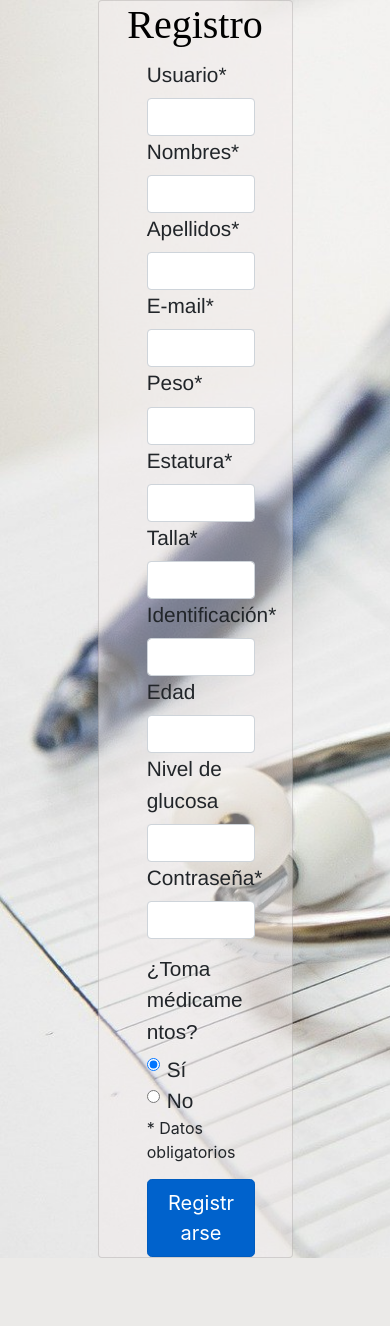
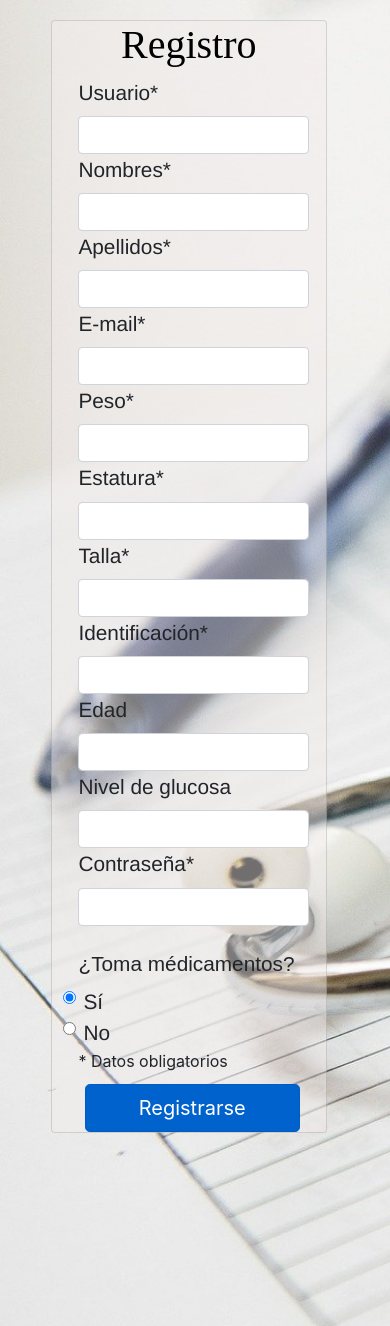
Before and after one commit to freedom97/cs-dt-healthcare-pdg, a Django app: page /register/ in a window 390 px wide. Before the commit the page ends 1258 px from the top, so only its background shows below. Run offline with Django 3.2, Linux system fonts and the light colour scheme; some libraries are stand-ins or nearby versions.

Commit message:
responsive template login and register

```diff
--- a/apps/login/urls.py
+++ b/apps/login/urls.py
@@ -17,6 +17,8 @@ urlpatterns = [
      path('doctor/get-data-fitbit-weight/', views.getDataFitbitWeight),
      path('doctor/log-out-user/', views.logOutUser),
      path('doctor/show-patient/', views.showPatient),
+     # path('doctor/show-anomaly/',views.getAnomaly),
+
 
      # functions from the patient.html
      path('patient/generate-report/', views.initategatherin),
@@ -24,4 +26,6 @@ urlpatterns = [
      path('patient/get-data-fitbit-food/', views.getDataFitbitFoods),
      path('patient/get-data-fitbit-weight/', views.getDataFitbitWeight),
      path('patient/log-out-user/', views.logOutUser),
+     # path('patient/show-anomaly/',views.getAnomaly),
+
 ]
--- a/apps/login/views.py
+++ b/apps/login/views.py
@@ -19,7 +19,7 @@ from fontawesome.fields import IconField
 import datetime
 import sys
 import threading
-"""
+
 import numpy as np
 import matplotlib.pyplot as plt
 import matplotlib.font_manager
@@ -31,7 +31,7 @@ import random
 import warnings
 warnings.filterwarnings('ignore')
 
-"""
+
 sys.path.insert(1, '/python_fitbit_wapi/')
 from .python_fitbit_wapi import gather_keys_oauth2 as Oauth2
 
@@ -40,6 +40,12 @@ from .python_fitbit_wapi import gather_keys_oauth2 as Oauth2
 auth2_client = fitbit.api.Fitbit
 userpatient = User
 urlCSV =""
+fit_statsHR=[]
+fit_statsSteps=[]
+notificationAnomaly=[]
+
+profileFitUsr=pd.DataFrame({})
+
 class LoginHome(FormView):
     template_name = 'login'
     form_class = FormularioLogin
@@ -147,6 +153,11 @@ def Doctor(request):
                 ACCESS_TOKEN = str(server.fitbit.client.session.token['access_token'])
                 REFRESH_TOKEN = str(server.fitbit.client.session.token['refresh_token'])
                 global auth2_client
+                global fit_statsHR
+                global fit_statsSteps
+                fit_statsHR = auth2_client.intraday_time_series('activities/heart', base_date='today', detail_level='1min',start_time='00:00',end_time='23:59')
+                fit_statsSteps = auth2_client.intraday_time_series('activities/steps', base_date='today', detail_level='1min',start_time='00:00',end_time='23:59')
+
                 auth2_client= fitbit.Fitbit(CLIENT_ID, CLIENT_SECRET, oauth2=True, access_token=ACCESS_TOKEN, refresh_token=REFRESH_TOKEN)
                 return render(request,'login/doctor.html')
     return HttpResponseRedirect('/login')
@@ -303,8 +314,9 @@ def initategatherin(request):
     val_listWatr=[]
     val_listGndr=[]
     valu_listAge=[]
-
+    global fit_statsHR
     fit_statsHR = auth2_client.intraday_time_series('activities/heart', base_date='today', detail_level='1min',start_time='00:00',end_time='23:59')
+    global fit_statsSteps
     fit_statsSteps = auth2_client.intraday_time_series('activities/steps', base_date='today', detail_level='1min',start_time='00:00',end_time='23:59')
     fit_statsWater = auth2_client.water_goal()
     fit_statsUsr = auth2_client.user_profile_get()
@@ -327,10 +339,14 @@ def initategatherin(request):
         val_listHR.insert(cont, i['value'])
         cont+=1
     data = {'timeHR':time_listHR,'heart_Rate':val_listHR,'time':time_listSTP,'step_Count':val_listSTP,'full Name':val_listName,'weight':val_listWeig,'height':val_listHeig,'age':valu_listAge,'gender':val_listGndr,'waterLvl':val_listWatr}
+    global profileFitUsr
     profileFitUsr = pd.DataFrame(data)
 
+
+
     global urlCSV
-    urlCSV = '/Users/croos/Onedrive/Escritorio/'+today+'profile.csv'
+    urlCSV ='/Users/ASUS/ICESI/PDG/PDG2/cs-dt-healthcare-plataform/Platform/cs-dt-healthcare-pdg/'+today+'profile.csv'
+    # '/Users/croos/Onedrive/Escritorio/'+today+'profile.csv'
     profileFitUsr.to_csv(urlCSV, \
                 columns=['time','timeHR','heart_Rate','step_Count','full Name','waterLvl','weight','height','age','gender'], \
                 header=True, \
@@ -339,17 +355,49 @@ def initategatherin(request):
     return HttpResponseRedirect("hellow there")
 
 
-"""
+
     # ANOMALY DETECTION
-def dataClean():
-    data=pd.read_csv(urlCSV, sep=";")
+""" def dataClean(DataFrame=profileFitUsr):
+    data=profileFitUsr
+    print(profileFitUsr)
     data=data.drop(['full Name', 'waterLvl', 'weight','height','age','gender'], axis=1)
     df=data
     df=df.drop(['time', 'timeHR'], axis=1)
+    df=df[df.heart_Rate!=0]
     return df
+
+
+def getAnomaly():
+    global profileFitUsr
+
+    resultDF=dataClean(profileFitUsr)
+    # test=101
+    heartInteger=0
+    stepInteger=0
+    step=""
+    heart=""
+    data=[]
+
+
+    accuracyResult=accuracyGlobalDataTest()
+    especificidadResult=especificidadDataTestAnomalias()
+    modelResult=modelOneClassSVM()
+
+    for i in range(len(resultDF.heart_Rate)):
+        if resultDF.heart_Rate[i]>=101:
+            heartInteger=resultDF.heart_Rate[i]
+            stepInteger=resultDF.step_Count[i]
+    heart=str(heartInteger)
+    step=str(stepInteger)
+    data.append(heart)
+    data.append(step)
+    return JsonResponse(data,safe=False)
+
 def dataSetTrain():
     heart1=[]
-    resultDF=dataClean()
+    global profileFitUsr
+
+    resultDF=dataClean(profileFitUsr)
     for i in range(math.floor(len(resultDF.heart_Rate)/2)):
         if (resultDF.heart_Rate[i]<=94):
             heart1.insert(len(heart1),[resultDF.heart_Rate[i],resultDF.step_Count[i]])
@@ -359,7 +407,9 @@ def dataSetTrain():
     return a_train
 def dataSetTest():
     heart2=[]
-    resultDF=dataClean()
+    global profileFitUsr
+    dataFrame=profileFitUsr
+    resultDF=dataClean(dataFrame)
     for i in range(math.floor(len(resultDF.heart_Rate)/2)):
         if (resultDF.heart_Rate[(math.floor(len(resultDF.heart_Rate)/2))+i]<=94):
             heart2.insert(len(heart2),[resultDF.heart_Rate[(math.floor(len(resultDF.heart_Rate)/2))+i],resultDF.step_Count[(math.floor(len(resultDF.heart_Rate)/2))+i]])
@@ -368,19 +418,27 @@ def dataSetTest():
     a2_test[0:3]
     return a2_test
 def dataSetOutliers():
-    resultDF=dataClean()
+    global profileFitUsr
+    dataFrame=profileFitUsr
+    resultDF=dataClean(dataFrame)
     heart3=[]
+    global notificationAnomaly
 
     for i in range(len(resultDF.heart_Rate)):
         if resultDF.heart_Rate[i]>=99:
             heart3.insert(len(heart3),[resultDF.heart_Rate[i],resultDF.step_Count[i]])
+            notificationAnomaly.insert(len(notificationAnomaly),[resultDF.heart_Rate[i],resultDF.step_Count[i]])
     X_outliers=np.array(heart3)
     X_outliers2=np.r_[X_outliers + 4, X_outliers + 2]
     return X_outliers2
 
-clf = OneClassSVM()
-clf.fit(dataSetTrain())
+def getCLF():
+    clf = OneClassSVM()
+    clf.fit(dataSetTrain())
+    return clf
+
 def plot_oneclass_svm(svm):
+    clf=getCLF()
     # Definimos una grilla de puntos sobre la cual vamos a determinar la frontera de detección de anomalías:
     xx, yy = np.meshgrid(np.linspace(-200, 200, 500), np.linspace(-200, 200, 500))
 
@@ -425,6 +483,7 @@ def plot_oneclass_svm(svm):
 
 
 def accuracyDataTraining():
+    clf=getCLF()
      # Calculamos accuracy del training, test positivos y negativos
     y_pred_train = clf.predict(dataSetTrain())
     y_pred_test = clf.predict(dataSetTest())
@@ -436,6 +495,7 @@ def accuracyDataTraining():
    # print("Accuracy del training set: "+str(1-n_error_train/len(a_train ))),print("Recall (normales) del test set: "+str(1-n_error_test/len(a2_test))),print("Especificidad (anomalías) del test set: "+str(1-n_error_outliers/len(X_outliers2))),print("Accuracy del test set entero: "+ str(1-(n_error_test+n_error_outliers)/(len(a2_test)+len(X_outliers2))))
     return accuracyTrainingSet
 def recallDataTestNormales():
+    clf=getCLF()
     y_pred_train = clf.predict(dataSetTrain())
     y_pred_test = clf.predict(dataSetTest())
     y_pred_outliers = clf.predict(dataSetOutliers())
@@ -446,6 +506,7 @@ def recallDataTestNormales():
     return recallDataTestNormales
 
 def especificidadDataTestAnomalias():
+    clf=getCLF()
     y_pred_train = clf.predict(dataSetTrain())
     y_pred_test = clf.predict(dataSetTest())
     y_pred_outliers = clf.predict(dataSetOutliers())
@@ -456,6 +517,7 @@ def especificidadDataTestAnomalias():
     return especificidadAnomaliasTestSet
 
 def accuracyGlobalDataTest():
+    clf=getCLF()
     y_pred_train = clf.predict(dataSetTrain())
     y_pred_test = clf.predict(dataSetTest())
     y_pred_outliers = clf.predict(dataSetOutliers())
@@ -465,6 +527,7 @@ def accuracyGlobalDataTest():
     accuracyTestGlobal=str(1-(n_error_test+n_error_outliers)/(len(dataSetTest())+len(dataSetOutliers())))
     return accuracyTestGlobal
 def modelOneClassSVM():
+    clf=getCLF()
     nu=random.uniform(0,1)
     gamma=random.uniform(0,5)
     accuracyTraining= accuracyDataTraining()
@@ -472,9 +535,8 @@ def modelOneClassSVM():
     especificidad=especificidadDataTestAnomalias()
     accuracyGlobal= accuracyGlobalDataTest()
     clf = OneClassSVM(nu,gamma)
-    if(accuracyTraining=>0.99 and recal=>0.99 and especificidad=>0.99 and accuracyGlobal=>0.99):
+    if(accuracyTraining>=0.99 and recal>=0.99 and especificidad>=0.99 and accuracyGlobal>=0.99):
         clf.fit(dataSetTrain())
     return clf.fit(dataSetTrain())
 
-plot_oneclass_svm(modelOneClassSVM())
-"""
+plot_oneclass_svm(modelOneClassSVM()) """
--- a/static/css/main.css
+++ b/static/css/main.css
@@ -5,20 +5,259 @@ h1{
 }
 body{
 background-color: whitesmoke;
+background-image: url("/static/css/img/inicioSesion.jpg");
 background-size: cover;
-background-image: url("/static/css/img/inicioSesion.jpg");
+
+
+
 }
 
+/* Media query para login */
 #loginForm{
     justify-content: center;
     height: 50%;
     width: 50%;
     margin-left:25% ;
     margin-top: 10%;
-    background-color:rgb(0, 0,0, 0.5) ;
+    background-color:rgba(0, 0, 0, 0.5) ;
 
 
 }
+
+@media screen and (min-width:310px) and (max-width:580px){
+    .text-center {
+        background-image: url("/static/css/img/inicioSesion.jpg");
+        width: 100vw;
+        background-repeat: no-repeat;
+        margin-top: 220%;
+        height: 180%;
+        display: flex;
+
+    }
+    #loginForm{
+        width: 85vw;
+        margin-top: -208%;
+        height: 110vw;
+        display: flex;
+    }
+
+}
+
+@media screen and (min-width:580px) and (max-width:780px){
+    .text-center {
+        background-image: url("/static/css/img/inicioSesion.jpg");
+        width: 100vw;
+        background-repeat: no-repeat;
+        margin-top: 220%;
+        height: 180%;
+        display: flex;
+
+    }
+    #loginForm{
+        width: 80vw;
+        margin-top: -200%;
+        height: 87vw;
+        display: flex;
+    }
+
+}
+
+@media screen and (min-width:760px) and (max-width:1024px){
+    .text-center {
+        background-image: url("/static/css/img/inicioSesion.jpg");
+        width: 100vw;
+        background-repeat: no-repeat;
+        margin-top: 200%;
+        height: auto;
+        display: flex;
+
+    }
+    #loginForm{
+        width: 85vw;
+        margin-top: -188%;
+        height: 45vw;
+        display: flex;
+    }
+
+}
+@media screen and (min-width:1024px) and (max-width:1400px){
+    .text-center {
+        background-image: url("/static/css/img/inicioSesion.jpg");
+        width: 100vw;
+        margin-top: 180%;
+        background-repeat: no-repeat;
+        height: auto;
+        display: flex;
+
+    }
+    #loginForm{
+        width: 80vw;
+        margin-top: -150%;
+        height: 28vw;
+        display: flex;
+    }
+
+}
+/* Media query para register */
+.register{
+    background-color: whitesmoke;
+    background-image: url("/static/css/img/inicioSesion.jpg");
+    background-size: cover;
+}
+ .card{
+    max-width:50%;
+    margin-left:25%;
+    height: 120%;
+    margin-top: 1%;
+
+    background-color:rgba(243, 235, 235, 0.465)
+
+
+}
+#btn_register{
+    margin-top:1%;
+    margin-left:12%;
+    width:50%;
+    align-self: center;
+}
+
+@media screen and (min-width:310px) and (max-width:580px){
+    .register{
+        background-image: url("/static/css/img/inicioSesion.jpg");
+        width: 100vw;
+        background-repeat: no-repeat;
+        margin-top: 340%;
+
+        display: flex;
+
+    }
+     .card{
+        max-width:85%;
+        margin-top: -335%;
+        margin-left:9.5%;
+        margin-right:0%;
+
+        display: flex;
+    }
+    #btn_register{
+        width:70%;
+        margin-left:2%;
+    }
+
+
+}
+
+@media screen and (min-width:360px) and (max-width:680px){
+    .register{
+        background-image: url("/static/css/img/inicioSesion.jpg");
+        width: 100vw;
+        background-repeat: no-repeat;
+        margin-top: 340%;
+
+        display: flex;
+
+    }
+     .card{
+        max-width:85%;
+        margin-top: -335%;
+        margin-left:13%;
+        margin-right:0%;
+
+        display: flex;
+    }
+    #btn_register{
+        width:70%;
+        margin-left:2%;
+    }
+
+
+}
+
+
+@media screen and (min-width:410px) and (max-width:780px){
+    .register{
+        background-image: url("/static/css/img/inicioSesion.jpg");
+        width: 100vw;
+        background-repeat: no-repeat;
+        margin-top: 340%;
+
+        display: flex;
+
+    }
+     .card{
+        width:75%;
+        margin-top: -314%;
+        margin-left:13%;
+
+
+        display: flex;
+    }
+    #btn_register{
+        width:70%;
+        margin-left:1.5%;
+    }
+
+}
+
+@media screen and (min-width:760px) and (max-width:1024px){
+    .register{
+        background-image: url("/static/css/img/inicioSesion.jpg");
+        width: 100%;
+        background-repeat: no-repeat;
+        margin-top: 195%;
+
+        display: flex;
+
+    }
+     .card{
+        width:55%;
+        margin-top: -180%;
+        margin-left:23%;
+        display: flex;
+    }
+    #btn_register{
+        width:70%;
+        margin-left:1.5%;
+    }
+
+
+}
+@media screen and (min-width:1024px) and (max-width:1400px){
+    .register{
+        background-image: url("/static/css/img/inicioSesion.jpg");
+        width: 100vw;
+        background-repeat: no-repeat;
+        margin-top: 100%;
+        height: 100vw;
+        display: flex;
+
+    }
+     .card{
+        max-width:100%;
+        margin-top: -90%;
+        margin-left:22.5%;
+
+
+        display: flex;
+    }
+    #btn_register{
+        width:70%;
+        margin-left:1.5%;
+    }
+
+}
+/* Media query para pagina-paciente */
+    #chart-area{
+
+
+    }
+
+    #card-items{
+
+    }
+
+/* Media query para pagina-doctor */
+
 #username-login{
     height: 50%;
     width: 70%;
--- a/static/js/main.js
+++ b/static/js/main.js
@@ -60,7 +60,7 @@ function showFood(spectrum){
     document.getElementById("nrStp").style.display = "none";
     document.getElementById("weght").style.display = "none";
     document.getElementById("foods").style.display = "block";
-    document.getElementById("HBigD").style.display = "none"; q
+    document.getElementById("HBigD").style.display = "none";
     getDataFitbitFoods("alers",spectrum);
     }
     title.textContent ="Comidas";
--- a/templates/login/login.html
+++ b/templates/login/login.html
@@ -1,6 +1,6 @@
 {% load static %}
 <!Doctype html>
-<html class="no-js" lang="es">
+<html  lang="es">
 
 <head>
     <meta charset="utf-8">
--- a/templates/login/register.html
+++ b/templates/login/register.html
@@ -16,13 +16,13 @@
 
 </head>
 
-<body >
-  <div class="card" style="max-width:50%;margin-left:25%; background-color:rgba(243, 235, 235, 0.465)">
+<body class="register">
+  <div class="card">
 
 
-    <form>
-      <h1 class="text-center" style="color: black;">Registro</h1>
-      <div style="margin-left: 25%; margin-top: 5%; align-content: left; ">
+    <form class="container_register" style="width: 122%;">
+      <h1 class="text-center-register" id="txt_register" style="color: black; margin-right: 18%;" >Registro</h1>
+      <div style="margin-left: 8%; margin-top: 2%; align-content: left;">
 
 
         <div>
@@ -72,7 +72,7 @@
         <div class="row" style="margin-top:5%;width:90%;">
           <legend class="col-form-label col-sm-5" style="font-family: Arial, Helvetica, sans-serif;font-size: 130%;">
             ¿Toma médicamentos?</legend>
-          <div class="col-sm-1">
+          <div class="col-md-sm-1">
             <div class="form-check">
               <input class="form-check-input" type="radio" name="gridRadios" id="gridRadios1" value="option1" checked>
               <label class="form-check-label" style="font-family: Helvetica, sans-serif;font-size: 130%"
@@ -91,10 +91,11 @@
         </div>
         <div><label>* Datos obligatorios</label></div>
 
-        <a class="btn btn-primary btn-lg active" style="margin-top:5%; width:75%; align-self: center;" role="button"
+         <a class="btn btn-primary btn-lg active" id="btn_register"  role="button"
         onclick="registerUser()">Registrarse</a>
       </div>
-    </form>
+
+    </form >
 
     <!-- Bootstrap core JavaScript-->
     <script type="text/javascript" src="/static/js/jquery.min.js"></script>
--- a/webPageDigitalTwin/urls.py
+++ b/webPageDigitalTwin/urls.py
@@ -31,6 +31,8 @@ from apps.login.views import authUser
 from apps.login.views import logOutUser
 from apps.login.views import registerUser
 from apps.login.views import showPatient
+# from apps.login.views import getAnomaly
+
 
 
 
@@ -52,6 +54,7 @@ urlpatterns = [
     path('doctor/get-data-fitbit-weight/', getDataFitbitWeight),
     path('doctor/log-out-user/', logOutUser),
     path('doctor/show-patient/', showPatient),
+    # path('doctor/show-anomaly/',getAnomaly),
 
     # functions from the patient.html
     path('patient/generate-report/', initategatherin),
@@ -59,4 +62,5 @@ urlpatterns = [
     path('patient/get-data-fitbit-food/', getDataFitbitFoods),
     path('patient/get-data-fitbit-weight/', getDataFitbitWeight),
     path('patient/log-out-user/', logOutUser),
+    # path('patient/show-anomaly/',getAnomaly),
 ]
```
Also changed, not shown: templates/login/doctor.html (+14 -1 lines), templates/login/patient.html (+28 -18 lines).
